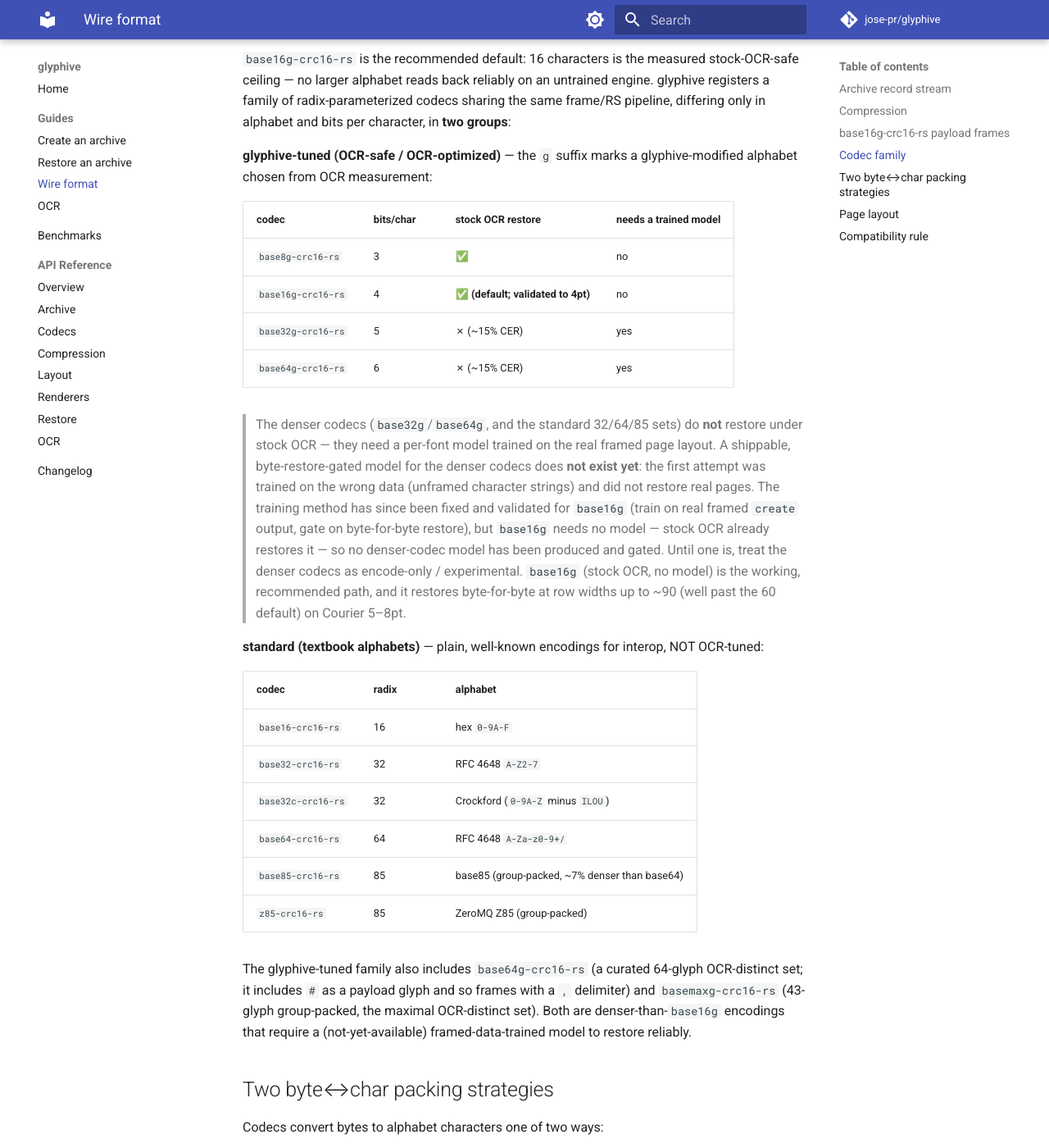
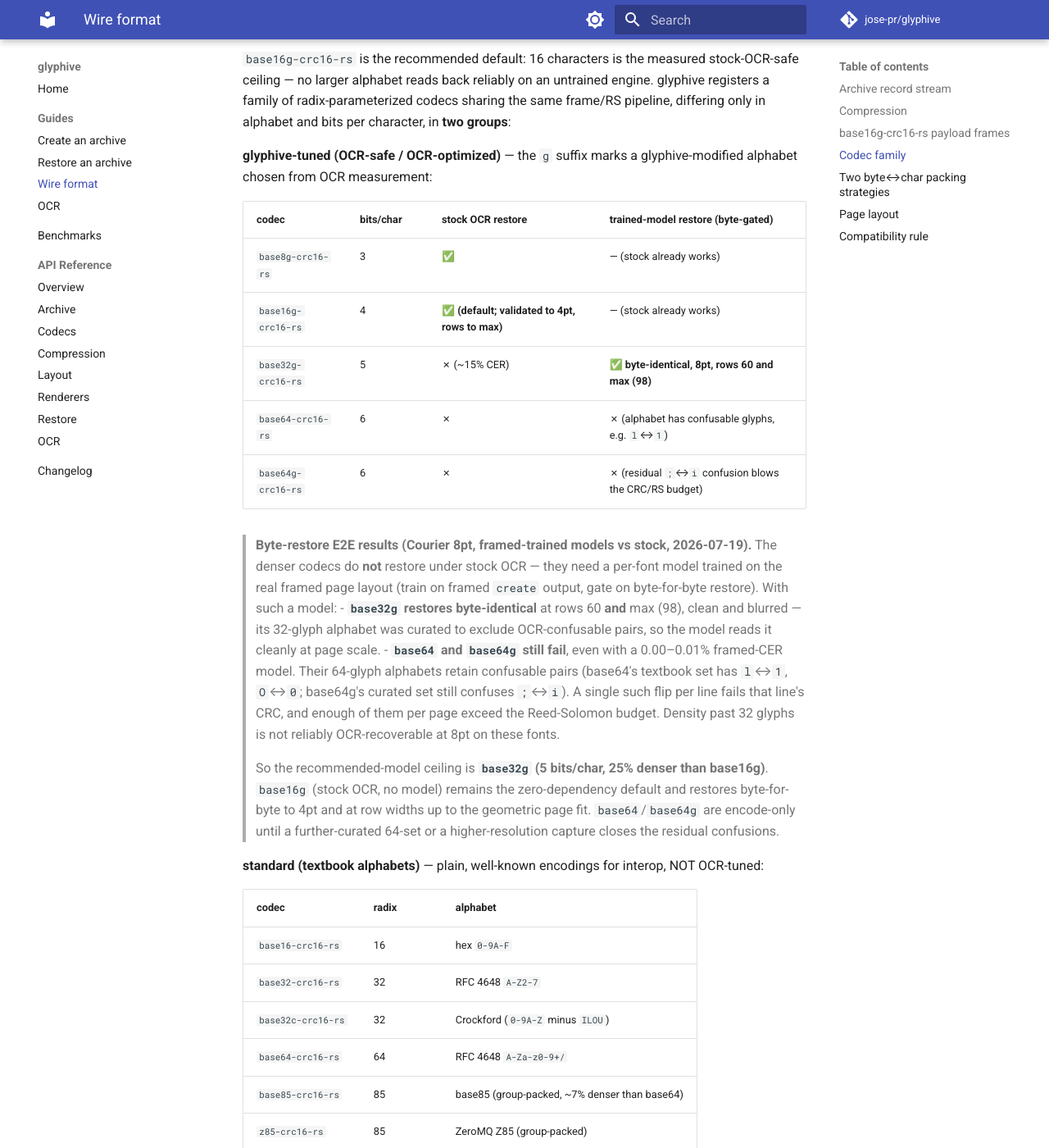
Before and after one commit to jose-pr/glyphive, an MkDocs documentation site: the page built from docs/guides/wire-format.md, in a window 1280 px wide and 1400 px high, scrolled down 1723 px. Shown: the whole window at 82% size. Built offline with MkDocs 1.6.1 and Material for MkDocs 9.7.7, drawn with Linux system fonts in a browser that asks for light colours; comment, search, counter and statistics services are not loaded; some of the changed text lies outside the part shown.

Commit message:
docs: byte-gated denser-codec + 4pt-max OCR results
Trained framed models for base32g/base64/base64g (Courier 8pt, rows 60 and max)
and ran the byte-restore E2E gate against a stock control. All six models scored
~0% framed-line CER, but E2E splits them:

- base32g restores byte-identical at rows 60 and max (98) with a framed model --
  its curated 32-glyph alphabet has no confusable pairs. This is the recommended
  denser-codec ceiling (25% denser than base16g).
- base64 and base64g FAIL E2E despite ~0% CER: their 64-glyph alphabets keep
  OCR-confusable pairs (base64 l/1, O/0; base64g ;/i). One flip per line fails
  that line's CRC and enough per page exceed the RS budget. Encode-only.
- base16g 4pt restores byte-identical at rows 60 AND max (212 chars) -- the
  smallest font survives an extreme row width.

Reinforces the lesson that held-out CER under-measures page-scale confusions;
only the byte-restore E2E catches them. Updates the codec table and small-font
notes accordingly; adds the dated result JSON with provenance.

```diff
--- a/docs/guides/wire-format.md
+++ b/docs/guides/wire-format.md
@@ -76,24 +76,32 @@ same frame/RS pipeline, differing only in alphabet and bits per character, in
 **glyphive-tuned (OCR-safe / OCR-optimized)** — the `g` suffix marks a
 glyphive-modified alphabet chosen from OCR measurement:
 
-| codec | bits/char | stock OCR restore | needs a trained model |
-|-------|-----------|-------------------|-----------------------|
-| `base8g-crc16-rs`    | 3 | ✅ | no |
-| `base16g-crc16-rs`  | 4 | ✅ **(default; validated to 4pt)** | no |
-| `base32g-crc16-rs`  | 5 | ✗ (~15% CER) | yes |
-| `base64g-crc16-rs`  | 6 | ✗ (~15% CER) | yes |
+| codec | bits/char | stock OCR restore | trained-model restore (byte-gated) |
+|-------|-----------|-------------------|-------------------------------------|
+| `base8g-crc16-rs`    | 3 | ✅ | — (stock already works) |
+| `base16g-crc16-rs`  | 4 | ✅ **(default; validated to 4pt, rows to max)** | — (stock already works) |
+| `base32g-crc16-rs`  | 5 | ✗ (~15% CER) | ✅ **byte-identical, 8pt, rows 60 and max (98)** |
+| `base64-crc16-rs`   | 6 | ✗ | ✗ (alphabet has confusable glyphs, e.g. `l`↔`1`) |
+| `base64g-crc16-rs`  | 6 | ✗ | ✗ (residual `;`↔`i` confusion blows the CRC/RS budget) |
 
-> The denser codecs (`base32g`/`base64g`, and the standard 32/64/85 sets) do **not**
-> restore under stock OCR — they need a per-font model trained on the real framed page
-> layout. A shippable, byte-restore-gated model for the denser codecs does **not exist
-> yet**: the first attempt was trained on the wrong data (unframed character strings)
-> and did not restore real pages. The training method has since been fixed and validated
-> for `base16g` (train on real framed `create` output, gate on byte-for-byte restore),
-> but `base16g` needs no model — stock OCR already restores it — so no denser-codec model
-> has been produced and gated. Until one is, treat the denser codecs as encode-only /
-> experimental. `base16g` (stock OCR, no model) is the working, recommended path, and it
-> restores byte-for-byte at row widths up to ~90 (well past the 60 default) on Courier
-> 5–8pt.
+> **Byte-restore E2E results (Courier 8pt, framed-trained models vs stock, 2026-07-19).**
+> The denser codecs do **not** restore under stock OCR — they need a per-font model
+> trained on the real framed page layout (train on framed `create` output, gate on
+> byte-for-byte restore). With such a model:
+> - **`base32g` restores byte-identical** at rows 60 **and** max (98), clean and blurred —
+>   its 32-glyph alphabet was curated to exclude OCR-confusable pairs, so the model reads
+>   it cleanly at page scale.
+> - **`base64` and `base64g` still fail**, even with a 0.00–0.01% framed-CER model. Their
+>   64-glyph alphabets retain confusable pairs (base64's textbook set has `l`↔`1`, `O`↔`0`;
+>   base64g's curated set still confuses `;`↔`i`). A single such flip per line fails that
+>   line's CRC, and enough of them per page exceed the Reed-Solomon budget. Density past 32
+>   glyphs is not reliably OCR-recoverable at 8pt on these fonts.
+>
+> So the recommended-model ceiling is **`base32g` (5 bits/char, 25% denser than base16g)**.
+> `base16g` (stock OCR, no model) remains the zero-dependency default and restores
+> byte-for-byte to 4pt and at row widths up to the geometric page fit. `base64`/`base64g`
+> are encode-only until a further-curated 64-set or a higher-resolution capture closes the
+> residual confusions.
 
 **standard (textbook alphabets)** — plain, well-known encodings for interop,
 NOT OCR-tuned:
@@ -110,8 +118,10 @@ NOT OCR-tuned:
 The glyphive-tuned family also includes `base64g-crc16-rs` (a curated 64-glyph
 OCR-distinct set; it includes `#` as a payload glyph and so frames with a `,`
 delimiter) and `basemaxg-crc16-rs` (43-glyph group-packed, the maximal OCR-distinct
-set). Both are denser-than-`base16g` encodings that require a (not-yet-available)
-framed-data-trained model to restore reliably.
+set). Both are denser than `base16g`, but a framed-trained model was **not** enough to
+restore `base64g` byte-for-byte (residual `;`↔`i` confusion; see the E2E note above).
+The validated denser path is `base32g` with a per-font framed model; `base64g`/`basemaxg`
+remain encode-only pending a further-curated alphabet.
 
 ## Two byte↔char packing strategies
 
```
Also changed, not shown: benchmarks/results/PROVENANCE.md (+1 -0 lines), docs/guides/create.md (+13 -5 lines), 1 other file.
